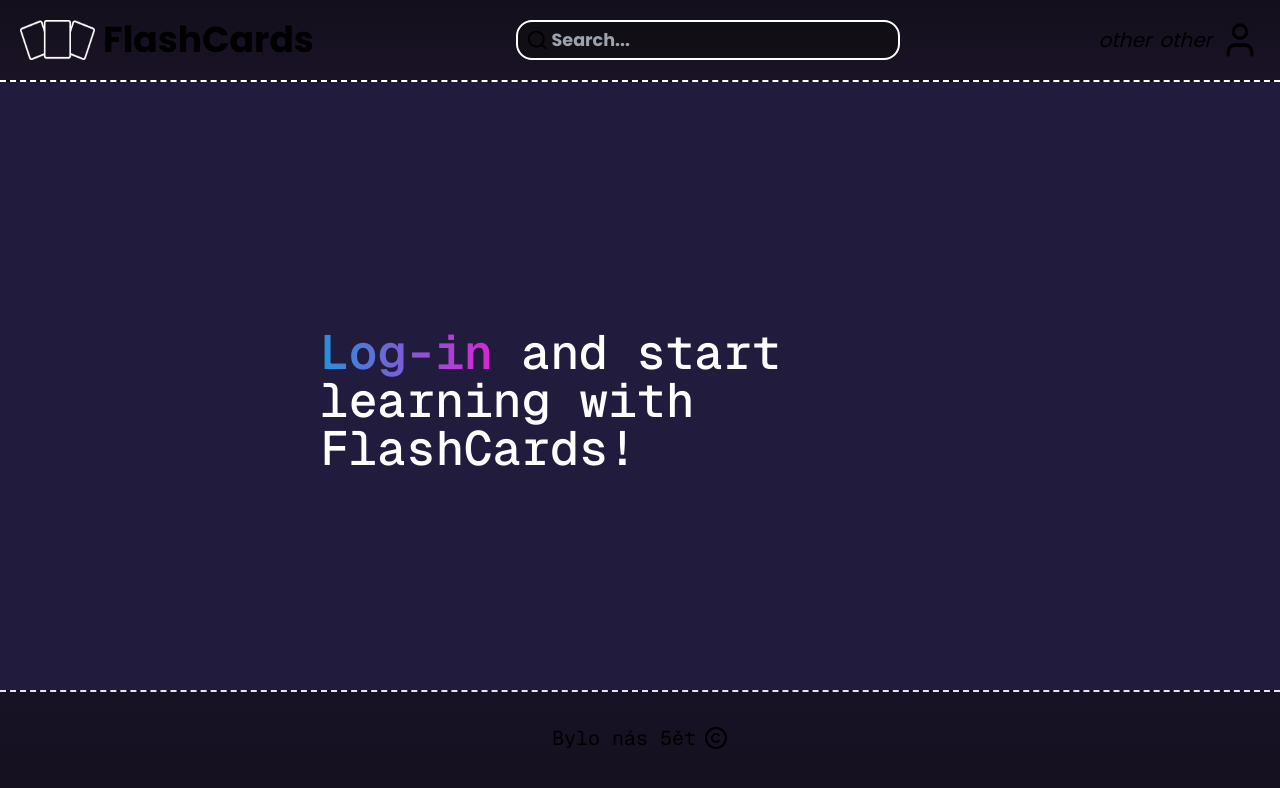
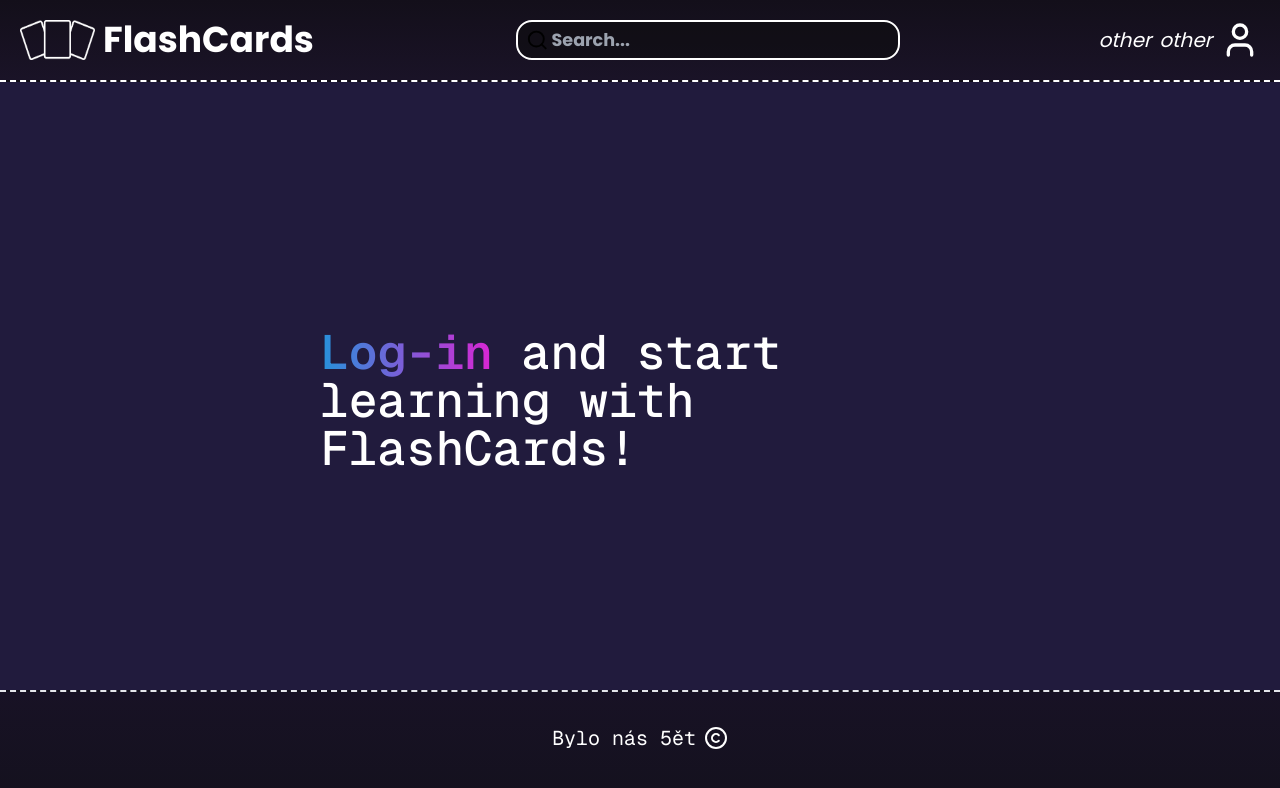
Before and after one commit to vojtiikxdd/flashcards_w, a Next.js app in the folder flashcards/: page / in a window 1280 px wide. Shown: the top 788 px of the page. Built offline with nearby package versions, Linux system fonts and the light colour scheme; no server answers.

Commit message:
adding little desing to label for recenty used flashcards

```diff
--- a/flashcards/src/app/globals.css
+++ b/flashcards/src/app/globals.css
@@ -38,3 +38,27 @@ input:-webkit-autofill:active{
   display: flex !important;
   opacity: 1;
 }
+
+.RecentFlshcrdBoxLabel::before {
+  content: '';
+  display: flex !important;
+  position: absolute;
+  width: 20px;
+  height: 2px;
+  left: 6px;
+  top: 334px;
+  padding: 2px;
+  background: linear-gradient(90deg, #211b3d 0%, #fff 100%);
+}
+
+.RecentFlshcrdBoxLabel::after {
+  content: '';
+  display: flex !important;
+  position: absolute;
+  width: 60px;
+  height: 2px;
+  left: 241px;
+  top: 334px;
+  padding: 2px;
+  background: linear-gradient(-90deg, #211b3d 0%, #fff 100%);
+}
--- a/flashcards/src/app/home.tsx
+++ b/flashcards/src/app/home.tsx
@@ -28,7 +28,7 @@ export default function Home({ user }: { user: User | string }) {
                         Welcome back, {user.nickname} <span className="italic text-red-400">name</span><span className="bg-clip-text from-[#5e25da] to-[#da25d4] bg-gradient-to-r text-transparent font-bold duration-200 transition-all ease-in-out">{user.nickname}</span>! <br />Wanna study sum?
                     </p>
                     <div className="self-start justify-between ml-8">
-                        <p className="font-bold text-xl mb-4">Recent flashcards</p>
+                        <p className="font-bold text-xl mb-4 text-white RecentFlshcrdBoxLabel">Recent flashcards</p>
                         <div className="flex flex-row flex-wrap ml-4">
                             <FlashcardsBox />
                         </div>
--- a/flashcards/src/app/layout.tsx
+++ b/flashcards/src/app/layout.tsx
@@ -34,7 +34,7 @@ export default function RootLayout({
         <nav className={` ${poppins.className} p-5 flex flex-row justify-between border-b-2 border-dashed border-white bg-gradient-to-b from-[#130f1a] to-[#1a1327] font-bold`}>
           <Link href={"/"} className="flex gap-x-2 cursor-pointer w-fit h-10 text-2xl">
             <Image src="/logo.png" alt="idk" width={75} height={350} />
-            <h1 className="font-[Poppins] text-4xl">FlashCards</h1>
+            <h1 className="font-[Poppins] text-4xl text-white">FlashCards</h1>
           </Link>
           <div className="flex flex-row justify-between w-[60%]">
             <form className="flex flex-row bg-[#0c0c0c81] rounded-2xl border-solid border-white border-2 items-center max-w-96">
@@ -49,18 +49,18 @@ export default function RootLayout({
             </form>
             <ul className="flex flex-row gap-x-2 justify-center items-center">
               <li>
-                <Link href="/home" className="font-light italic text-xl hover:font-medium my-auto">
+                <Link href="/home" className="font-light italic text-xl hover:font-medium my-auto text-white">
                   other
                 </Link>
               </li>
               <li>
-                <Link href="/home" className="font-light italic text-xl hover:font-medium my-auto">
+                <Link href="/home" className="font-light italic text-xl hover:font-medium my-auto text-white">
                   other
                 </Link>
               </li>
               <li>
                 <Link href="/profile" className="cursor-pointer ml-auto flex justify-center items-center">
-                  <User size={40} />
+                  <User size={40} color="white" />
                 </Link>
               </li>
             </ul>
@@ -72,8 +72,8 @@ export default function RootLayout({
         </div>
 
         <footer className="bg-gradient-to-b from-[#181225] to-[#14111e] justify-center flex flex-row items-center text-xl self-end w-full pb-12 pt-8 border-t-2 border-dashed">
-          <p>Bylo nás 5ět</p>
-          <Copyright className="ml-2" />
+          <p className="text-white">Bylo nás 5ět</p>
+          <Copyright className="ml-2" color="white" />
         </footer>
       </body>
     </html>
```
